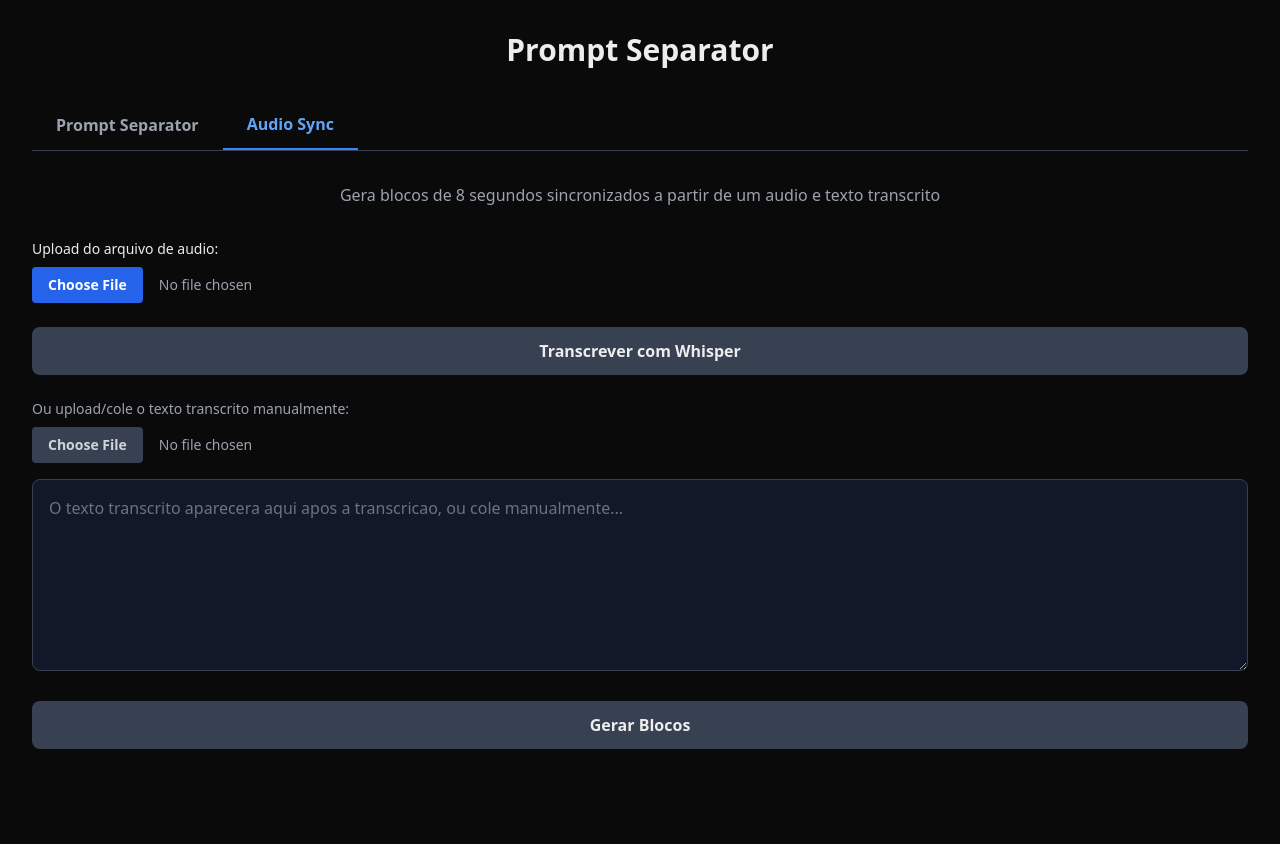
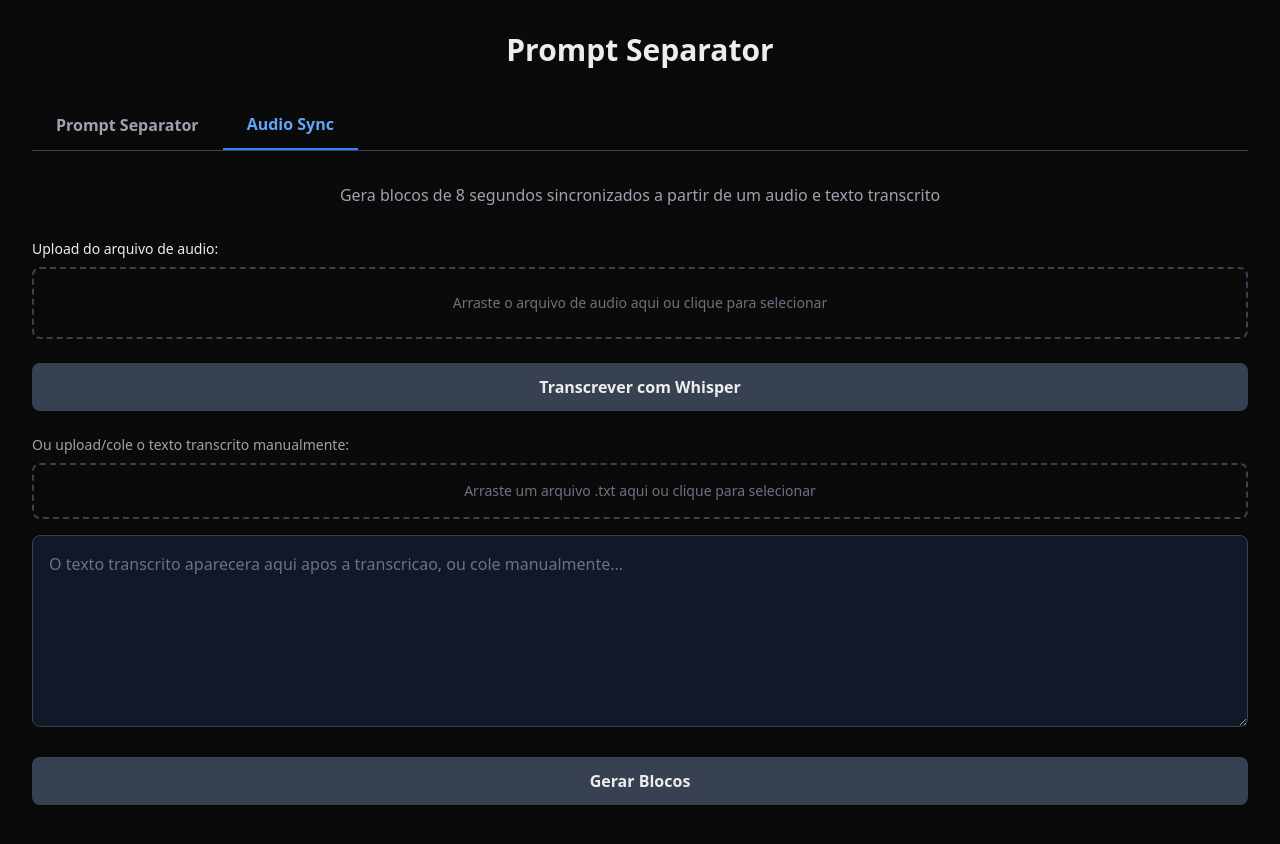
Before and after one commit to caiorodrigo1/prompt-separator, a Next.js app: page / in a window 1280 px wide. Both pictures are taken after a click on the button "Audio Sync". Shown: the top 844 px of the page. Before the commit the page ends 813 px from the top, so only its background shows below. Built offline with nearby package versions, Linux system fonts and the light colour scheme.

Commit message:
Add drag-and-drop support for audio and transcript file uploads. Refactored file handling functions to streamline audio and transcript processing. Updated UI to enhance user experience with visual feedback during file interactions.

```diff
--- a/app/page.tsx
+++ b/app/page.tsx
@@ -163,6 +163,8 @@ export default function Home() {
   const [audioError, setAudioError] = useState('')
   const [isTranscribing, setIsTranscribing] = useState(false)
   const [whisperSegments, setWhisperSegments] = useState<WhisperSegment[] | null>(null)
+  const [draggingAudio, setDraggingAudio] = useState(false)
+  const [draggingTranscript, setDraggingTranscript] = useState(false)
   const audioUrlRef = useRef<string | null>(null)
 
   const handleFileUpload = (e: React.ChangeEvent<HTMLInputElement>) => {
@@ -222,17 +224,13 @@ export default function Home() {
     }
   }
 
-  const handleAudioUpload = (e: React.ChangeEvent<HTMLInputElement>) => {
-    const file = e.target.files?.[0]
-    if (!file) return
-
+  const processAudioFile = (file: File) => {
     setAudioError('')
     setAudioFile(file)
     setAudioDuration(null)
     setDottiResult('')
     setWhisperSegments(null)
 
-    // Revoke previous URL
     if (audioUrlRef.current) {
       URL.revokeObjectURL(audioUrlRef.current)
     }
@@ -254,9 +252,19 @@ export default function Home() {
     audio.src = url
   }
 
-  const handleTranscriptUpload = (e: React.ChangeEvent<HTMLInputElement>) => {
+  const handleAudioUpload = (e: React.ChangeEvent<HTMLInputElement>) => {
     const file = e.target.files?.[0]
-    if (file) {
+    if (file) processAudioFile(file)
+  }
+
+  const handleAudioDrop = (e: React.DragEvent) => {
+    e.preventDefault()
+    setDraggingAudio(false)
+    const file = e.dataTransfer.files[0]
+    if (file) processAudioFile(file)
+  }
+
+  const processTranscriptFile = (file: File) => {
     const reader = new FileReader()
     reader.onload = (event) => {
       const text = event.target?.result as string
@@ -265,6 +273,17 @@ export default function Home() {
     }
     reader.readAsText(file)
   }
+
+  const handleTranscriptUpload = (e: React.ChangeEvent<HTMLInputElement>) => {
+    const file = e.target.files?.[0]
+    if (file) processTranscriptFile(file)
+  }
+
+  const handleTranscriptDrop = (e: React.DragEvent) => {
+    e.preventDefault()
+    setDraggingTranscript(false)
+    const file = e.dataTransfer.files[0]
+    if (file) processTranscriptFile(file)
   }
 
   const transcribeAudio = async () => {
@@ -511,26 +530,36 @@ export default function Home() {
             <label className="block mb-2 text-sm font-medium">
               Upload do arquivo de audio:
             </label>
+            <div
+              onDragOver={(e) => { e.preventDefault(); setDraggingAudio(true) }}
+              onDragLeave={() => setDraggingAudio(false)}
+              onDrop={handleAudioDrop}
+              className={`relative border-2 border-dashed rounded-lg p-6 text-center transition-colors ${
+                draggingAudio
+                  ? 'border-blue-500 bg-blue-500/10'
+                  : 'border-gray-700 hover:border-gray-500'
+              }`}
+            >
               <input
                 type="file"
                 accept=".mp3,.wav,.m4a,.ogg,.aac,.webm"
                 onChange={handleAudioUpload}
-              className="block w-full text-sm text-gray-400 mb-2
-                file:mr-4 file:py-2 file:px-4
-                file:rounded file:border-0
-                file:text-sm file:font-semibold
-                file:bg-blue-600 file:text-white
-                hover:file:bg-blue-700
-                cursor-pointer"
+                className="absolute inset-0 w-full h-full opacity-0 cursor-pointer"
               />
-            {audioFile && (
-              <div className="text-sm text-gray-400 mt-2 space-y-1">
+              {audioFile ? (
+                <div className="text-sm text-gray-400 space-y-1">
                   <p>Arquivo: <span className="text-gray-200">{audioFile.name}</span></p>
                   {audioDuration !== null && (
                     <p>Duracao: <span className="text-gray-200">{formatTime(audioDuration)}</span></p>
                   )}
+                  <p className="text-gray-500 text-xs mt-2">Arraste outro arquivo para substituir</p>
                 </div>
+              ) : (
+                <p className="text-gray-500 text-sm">
+                  Arraste o arquivo de audio aqui ou clique para selecionar
+                </p>
               )}
+            </div>
             {audioError && (
               <p className="text-red-400 text-sm mt-2">{audioError}</p>
             )}
@@ -558,18 +587,26 @@ export default function Home() {
             <label className="block mb-2 text-sm font-medium text-gray-400">
               Ou upload/cole o texto transcrito manualmente:
             </label>
+            <div
+              onDragOver={(e) => { e.preventDefault(); setDraggingTranscript(true) }}
+              onDragLeave={() => setDraggingTranscript(false)}
+              onDrop={handleTranscriptDrop}
+              className={`relative border-2 border-dashed rounded-lg p-4 text-center transition-colors mb-4 ${
+                draggingTranscript
+                  ? 'border-blue-500 bg-blue-500/10'
+                  : 'border-gray-700 hover:border-gray-500'
+              }`}
+            >
               <input
                 type="file"
                 accept=".txt"
                 onChange={handleTranscriptUpload}
-              className="block w-full text-sm text-gray-400 mb-4
-                file:mr-4 file:py-2 file:px-4
-                file:rounded file:border-0
-                file:text-sm file:font-semibold
-                file:bg-gray-700 file:text-gray-300
-                hover:file:bg-gray-600
-                cursor-pointer"
+                className="absolute inset-0 w-full h-full opacity-0 cursor-pointer"
               />
+              <p className="text-gray-500 text-sm">
+                Arraste um arquivo .txt aqui ou clique para selecionar
+              </p>
+            </div>
             <textarea
               value={transcriptText}
               onChange={(e) => { setTranscriptText(e.target.value); setWhisperSegments(null) }}
```
Lines whose indentation alone changed are shown as unchanged.
